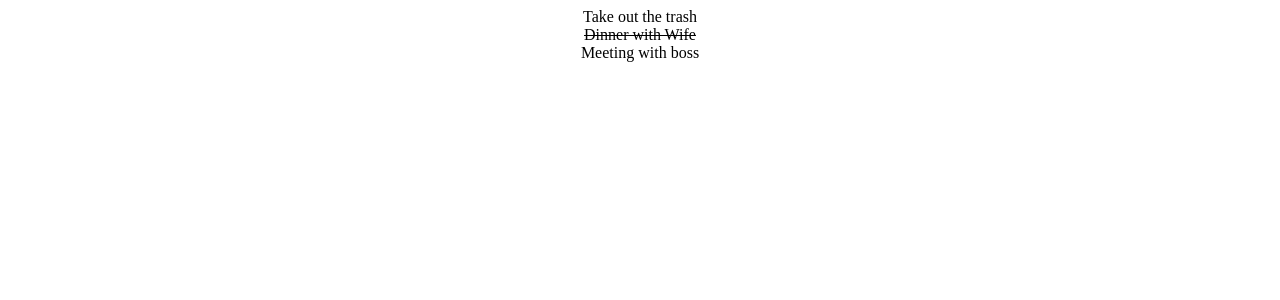
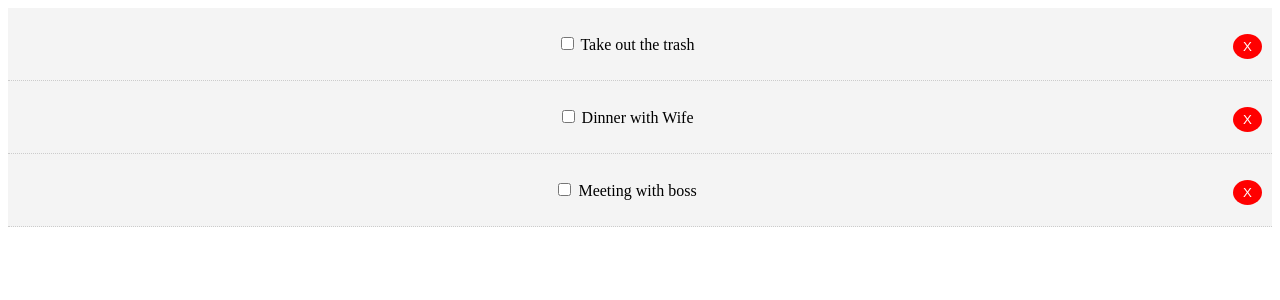
Before and after one commit to ali1129js/updated-todo, a React (Create React App) app: page / in a window 1280 px wide. Shown: the top 300 px of the page. Built offline with nearby package versions, Linux system fonts and the light colour scheme.

Commit message:
spread operator and filter function

```diff
--- a/src/App.js
+++ b/src/App.js
@@ -2,7 +2,7 @@
  * @Author: Ali
  * @Date:   2019-01-05T09:14:04+01:00
  * @Last modified by:   Ali
- * @Last modified time: 2019-01-05T11:47:49+01:00
+ * @Last modified time: 2019-01-05T19:53:49+01:00
  */
 
 import React, { Component } from "react";
@@ -20,7 +20,7 @@ class App extends Component {
       {
         id: 2,
         title: "Dinner with Wife",
-        completed: true
+        completed: false
       },
       {
         id: 3,
@@ -29,10 +29,31 @@ class App extends Component {
       }
     ]
   };
+  //Toggle Todo
+  markComplete = id => {
+    this.setState({
+      todos: this.state.todos.map(todo => {
+        if (todo.id === id) {
+          todo.completed = !todo.completed;
+        }
+        return todo;
+      })
+    });
+  };
+  //Delete Todo
+  delTodo = id => {
+    this.setState({
+      todos: [...this.state.todos.filter(todo => todo.id !== id)]
+    });
+  };
   render() {
     return (
       <div className="App">
-        <Todos todos={this.state.todos} />
+        <Todos
+          todos={this.state.todos}
+          delTodo={this.delTodo}
+          markComplete={this.markComplete}
+        />
       </div>
     );
   }
--- a/src/components/TodoItem.js
+++ b/src/components/TodoItem.js
@@ -2,7 +2,7 @@
  * @Author: Ali
  * @Date:   2019-01-05T09:25:48+01:00
  * @Last modified by:   Ali
- * @Last modified time: 2019-01-05T11:47:37+01:00
+ * @Last modified time: 2019-01-05T19:50:21+01:00
  */
 import React, { Component } from "react";
 import PropTypes from "prop-types";
@@ -10,15 +10,44 @@ import PropTypes from "prop-types";
 class TodoItem extends Component {
   getStyle = () => {
     return {
+      background: "#f4f4f4",
+      padding: "10px",
+      borderBottom: "1px #ccc dotted",
       textDecoration: this.props.todo.completed ? "line-through" : "none"
     };
   };
+
   render() {
-    return <div style={this.getStyle()}>{this.props.todo.title}</div>;
+    const { id, title } = this.props.todo;
+    return (
+      <div style={this.getStyle()}>
+        <p>
+          <input
+            type="checkbox"
+            onChange={this.props.markComplete.bind(this, id)}
+          />
+          {"  "}
+          {title}
+          <button onClick={this.props.delTodo.bind(this, id)} style={btnStyle}>
+            {" "}
+            X{" "}
+          </button>
+        </p>
+      </div>
+    );
   }
 }
 
 TodoItem.propTypes = {
   todo: PropTypes.object.isRequired
 };
+const btnStyle = {
+  background: "#ff0000",
+  color: "#fff",
+  border: "none",
+  padding: "5px 10px",
+  borderRadius: "50%",
+  cursor: "pointer",
+  float: "right"
+};
 export default TodoItem;
--- a/src/components/Todos.js
+++ b/src/components/Todos.js
@@ -2,7 +2,7 @@
  * @Author: Ali
  * @Date:   2019-01-05T09:16:28+01:00
  * @Last modified by:   Ali
- * @Last modified time: 2019-01-05T09:59:09+01:00
+ * @Last modified time: 2019-01-05T19:48:12+01:00
  */
 import React, { Component } from "react";
 import PropTypes from "prop-types";
@@ -10,7 +10,14 @@ import TodoItem from "./TodoItem";
 
 class Todos extends Component {
   render() {
-    return this.props.todos.map(todo => <TodoItem key={todo.id} todo={todo} />);
+    return this.props.todos.map(todo => (
+      <TodoItem
+        key={todo.id}
+        todo={todo}
+        delTodo={this.props.delTodo}
+        markComplete={this.props.markComplete}
+      />
+    ));
   }
 }
 Todos.propTypes = {
```
